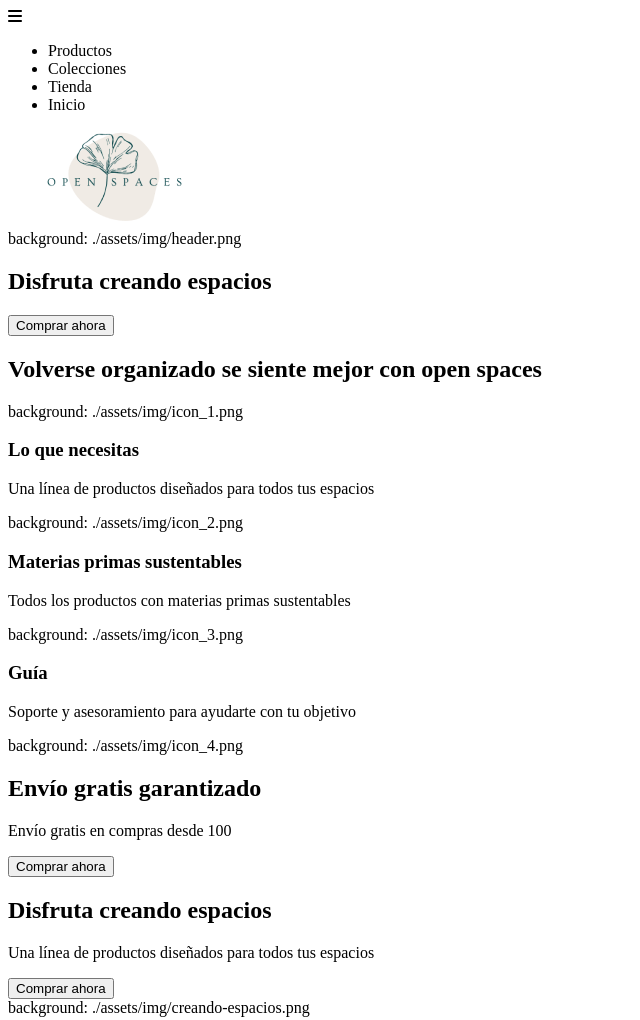
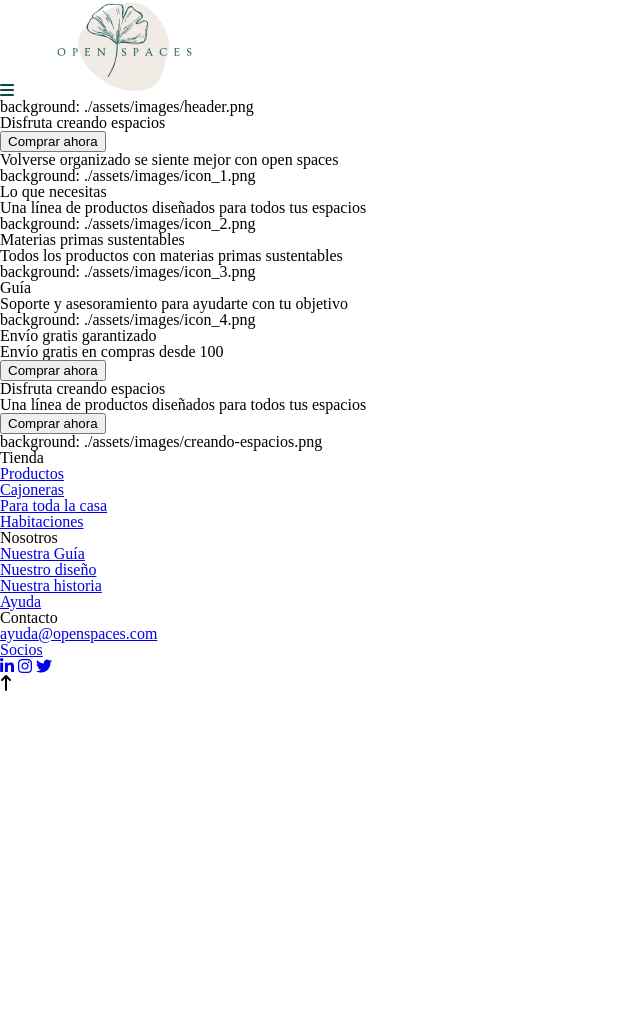
Before and after one commit to Adalab/modulo-1-evaluacion-final-patriciapallares, a website: page src/html/index.html in a window 1280 px wide. Shown: the top 1020 px of the page, without its empty margins (0-640 px from the left). After the commit the page ends 800 px from the top, so only its background shows below. Drawn offline with nearby package versions, Linux system fonts and the light colour scheme; files that its build step writes are made by us from their sources; files whose address does not match are found by name.

Commit message:
asigned header classes and started working on _header.scss

```diff
--- a/src/html/index.html
+++ b/src/html/index.html
@@ -8,6 +8,9 @@
       src="https://kit.fontawesome.com/15f9e32c73.js"
       crossorigin="anonymous"
     ></script>
+    <link
+      href="https://fonts.googleapis.com/css2?family=Poppins:wght@400;600&display=swap"
+      rel="stylesheet"/>
     <link rel="stylesheet" href="./assets/css/main.css" />
     <title>Open Spaces</title>
   </head>
--- a/src/html/partials/header.html
+++ b/src/html/partials/header.html
@@ -1,15 +1,17 @@
-<header>
-  <i class="fa-solid fa-bars"></i>
-  <nav>
-    <ul>
-      <li>Productos</li>
-      <li>Colecciones</li>
-      <li>Tienda</li>
-      <li>Inicio</li>
+<header class="header">
+  <a class="header__burger" href="https://adalab.es">
+    <i class="fa-solid fa-bars"></i></a>
+
+  <nav class="header__nav">
+    <ul class="header__nav__list">
+      <li><a class="header__links" href="https://adalab.es">Productos</a></li>
+      <li><a class="header__links" href="https://adalab.es">Colecciones</a></li>
+      <li><a class="header__links" href="https://adalab.es">Tienda</a></li>
+      <li><a class="header__links" href="https://adalab.es">Inicio</a></li>
     </ul>
   </nav>
-  <img
-    src="./assets/img/logo.png"
+  <img class="header__logo"
+    src="../assets/images/logo.png"
     alt="Logo Open Spaces"
     title="Logo Open Spaces"
   />
--- a/src/html/partials/hero.html
+++ b/src/html/partials/hero.html
@@ -1,5 +1,5 @@
 <section>
-  <div>background: ./assets/img/header.png</div>
+  <div>background: ./assets/images/header.png</div>
   <h1>Disfruta creando espacios</h1>
   <button>Comprar ahora</button>
 </section>
--- a/src/html/partials/low-section.html
+++ b/src/html/partials/low-section.html
@@ -4,5 +4,5 @@
     <p>Una línea de productos diseñados para todos tus espacios</p>
     <button>Comprar ahora</button>
   </article>
-  <div>background: ./assets/img/creando-espacios.png</div>
+  <div>background: ./assets/images/creando-espacios.png</div>
 </section>
--- a/src/html/partials/mid-section.html
+++ b/src/html/partials/mid-section.html
@@ -1,6 +1,6 @@
 <section>
   <article>
-    <div>background: ./assets/img/icon_4.png</div>
+    <div>background: ./assets/images/icon_4.png</div>
     <h2>Envío gratis garantizado</h2>
     <p>Envío gratis en compras desde 100</p>
     <button>Comprar ahora</button>
--- a/src/html/partials/top-section.html
+++ b/src/html/partials/top-section.html
@@ -1,19 +1,19 @@
 <section>
   <h2>Volverse organizado se siente mejor con open spaces</h2>
   <article>
-    <div>background: ./assets/img/icon_1.png</div>
+    <div>background: ./assets/images/icon_1.png</div>
     <h3>Lo que necesitas</h3>
     <p>Una línea de productos diseñados para todos tus espacios</p>
   </article>
 
   <article>
-    <div>background: ./assets/img/icon_2.png</div>
+    <div>background: ./assets/images/icon_2.png</div>
     <h3>Materias primas sustentables</h3>
     <p>Todos los productos con materias primas sustentables</p>
   </article>
 
   <article>
-    <div>background: ./assets/img/icon_3.png</div>
+    <div>background: ./assets/images/icon_3.png</div>
     <h3>Guía</h3>
     <p>Soporte y asesoramiento para ayudarte con tu objetivo</p>
   </article>
--- a/src/scss/core/_variables.scss
+++ b/src/scss/core/_variables.scss
@@ -0,0 +1,9 @@
+
+
+$colorbeige: #F0EBE5;
+$colororange: #FF975A;
+$colorgreen: #0C474B;
+$colorgray: #B6C8C9;
+$colorwhite: #FFFFFF;
+
+$fontpoppins: "Poppins", sans-serif;
--- a/src/scss/layout/_header.scss
+++ b/src/scss/layout/_header.scss
@@ -0,0 +1,21 @@
+.header {
+    // descomentar cuando haya avanzado
+      // position: fixed;
+      &__burger , .burger:visited {
+          color: $colorgreen;
+      }
+
+      &__nav {
+        display: none;
+        &__list {
+          display: flex;
+          flex-direction: row;
+          list-style: none;
+          text-decoration: none;
+        }
+      }
+      &__links {
+        text-decoration: none;
+        font: 16px $fontpoppins;
+      }
+    }
--- a/src/scss/main.scss
+++ b/src/scss/main.scss
@@ -1,5 +1,5 @@
-// @import 'core/variables';
-// @import 'core/reset';
+@import 'core/variables';
+@import "core/reset";
 // @import 'layout/page';
-// @import 'layout/header';
+@import 'layout/header';
 // @import 'layout/footer';
```
Also changed, not shown: src/html/partials/footer.html (+3 -6 lines), src/images/creando-espacios.jpg (renamed from src/img/creando-espacios.jpg), src/images/header.jpg (renamed from src/img/header.jpg), src/images/icon_1.png (renamed from src/img/icon_1.png), src/images/icon_2.png (renamed from src/img/icon_2.png), src/images/icon_3.png (renamed from src/img/icon_3.png), src/images/icon_4.png (renamed from src/img/icon_4.png), src/images/logo.png (renamed from src/img/logo.png).
